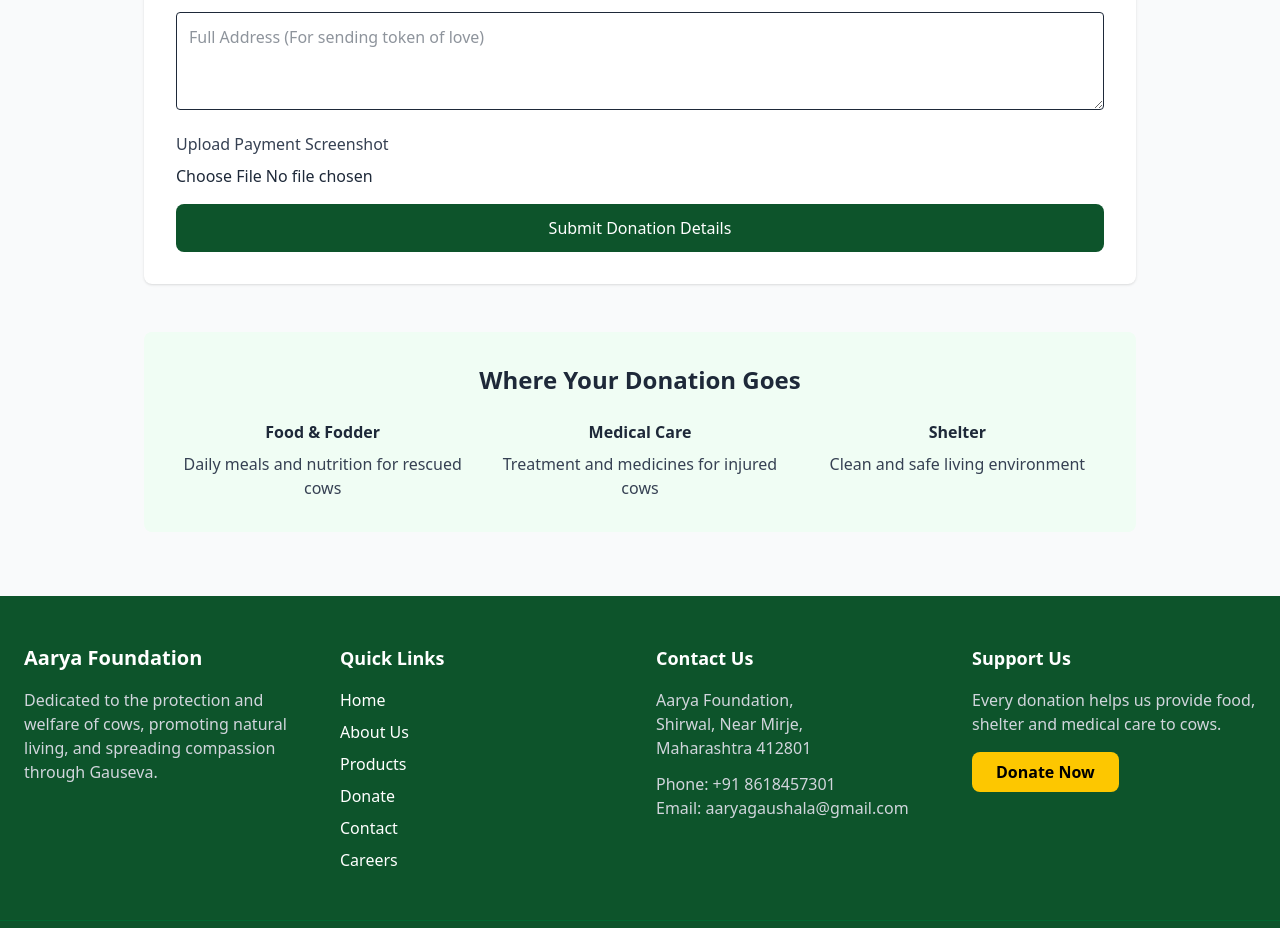
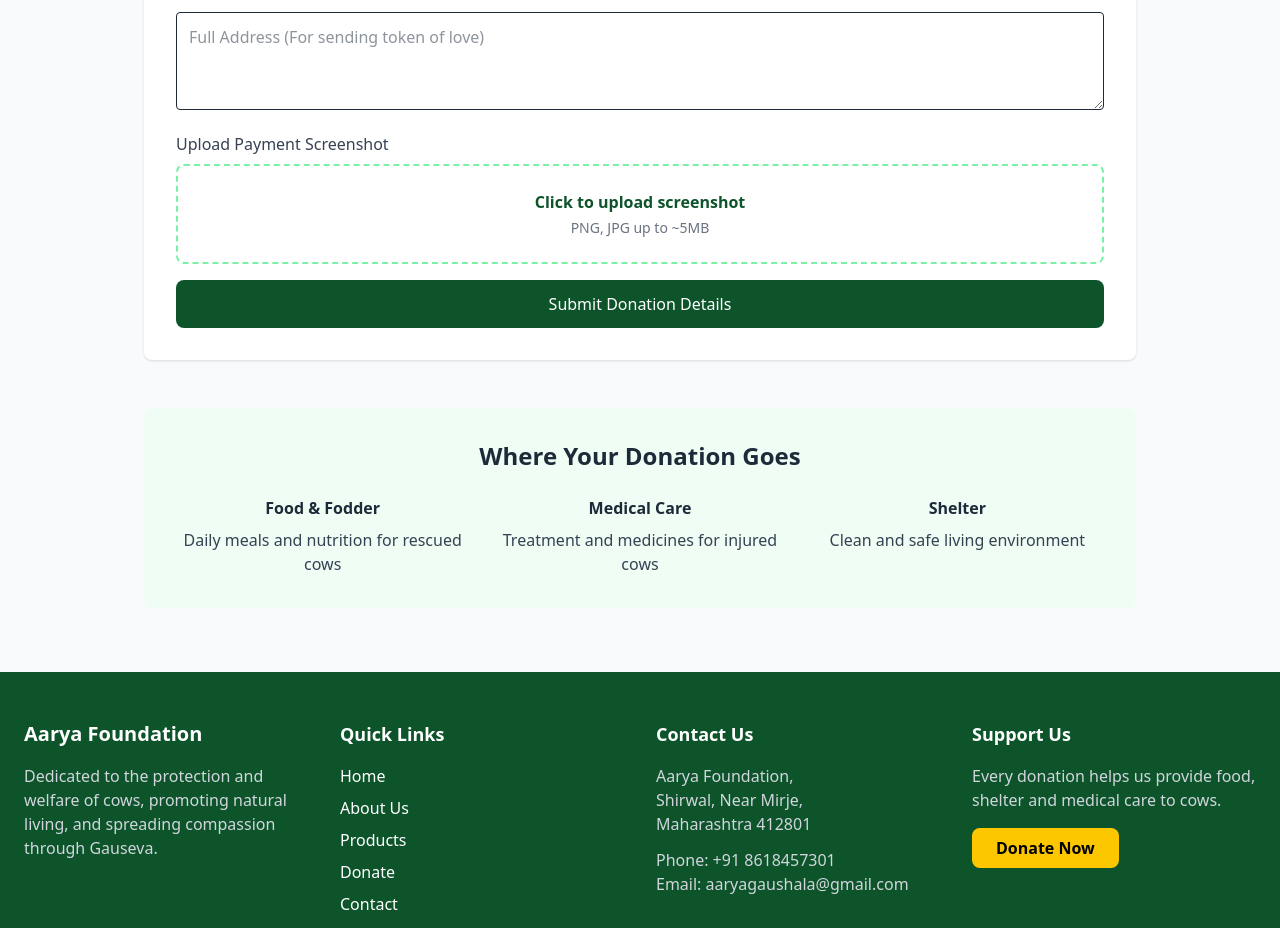
Before and after one commit to GovindxSharma/aaryafoundation, a Next.js app: page /donation in a window 1280 px wide. Shown: the part 2140-3068 px from the top of the page. Built offline with nearby package versions, Linux system fonts and the light colour scheme.

Commit message:
Upload Button Improved

```diff
--- a/app/donation/page.tsx
+++ b/app/donation/page.tsx
@@ -6,6 +6,8 @@
 export default function Donation() {
   const [submitted, setSubmitted] = useState(false);
   const [loading, setLoading] = useState(false);
+  const [fileName, setFileName] = useState<string | null>(null);
+const [file, setFile] = useState<File | null>(null);
 
   const amounts = [101, 251, 501, 1001, 2100];
 
@@ -231,12 +233,52 @@
               ></textarea>
 
               <div>
-                <label className="block mb-2 text-gray-700">
+                <label className="block mb-2 text-gray-700 font-medium">
                   Upload Payment Screenshot
                 </label>
-                <input name="screenshot" type="file" required />
 
-                {/* <input type="file" className="w-full" required /> */}
+                {!file ? (
+                  <label className="flex flex-col items-center justify-center w-full p-6 border-2 border-dashed border-green-300 rounded-lg cursor-pointer hover:bg-green-50 transition">
+                    <span className="text-green-900 font-semibold">
+                      Click to upload screenshot
+                    </span>
+                    <span className="text-sm text-gray-500 mt-1">
+                      PNG, JPG up to ~5MB
+                    </span>
+
+                    <input
+                      type="file"
+                      name="screenshot"
+                      accept="image/*"
+                      className="hidden"
+                      required
+                      onChange={(e) => {
+                        const selectedFile = e.target.files?.[0];
+                        if (selectedFile) {
+                          setFile(selectedFile);
+                          setFileName(selectedFile.name);
+                        }
+                      }}
+                    />
+                  </label>
+                ) : (
+                  <div className="flex items-center justify-between border p-4 rounded-lg bg-green-50">
+                    <div className="text-sm text-gray-700 truncate">
+                      📎 {fileName}
+                    </div>
+
+                    <button
+                      type="button"
+                      onClick={() => {
+                        setFile(null);
+                        setFileName(null);
+                      }}
+                      className="text-red-500 hover:underline text-sm"
+                    >
+                      Remove
+                    </button>
+                  </div>
+                )}
               </div>
 
               <button
```
Lines whose indentation alone changed are shown as unchanged.
